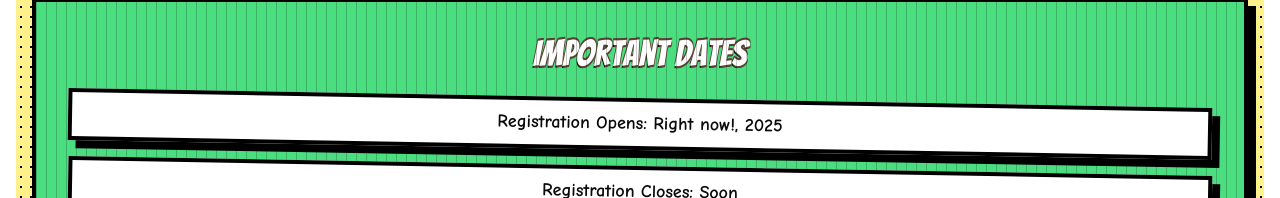
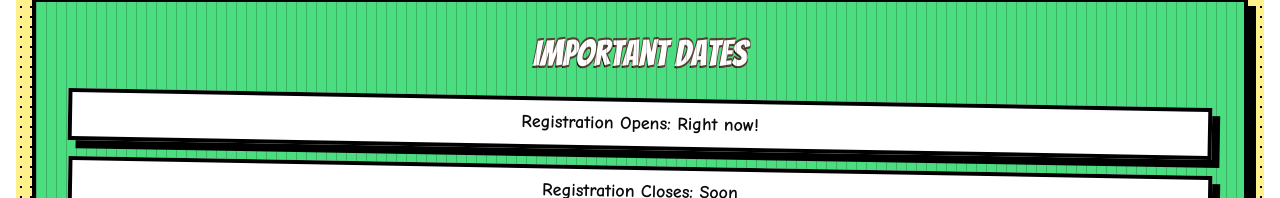
Before and after one commit to Omdena-VIT-Bhopal-University/hawkathoon-website, a Next.js app: page /contact in a window 1280 px wide. Shown: the part 1370-1568 px from the top of the page. Built offline with nearby package versions, Linux system fonts and the light colour scheme.

Commit message:
Update page.tsx

```diff
--- a/app/contact/page.tsx
+++ b/app/contact/page.tsx
@@ -156,7 +156,7 @@ export default function Contact() {
           </h2>
           <div className="space-y-4">
             {[
-              "Registration Opens: Right now!, 2025",
+              "Registration Opens: Right now!",
               "Registration Closes: Soon",
               "Event Date: February 22nd, 2025",
             ].map((date, i) => (
```
